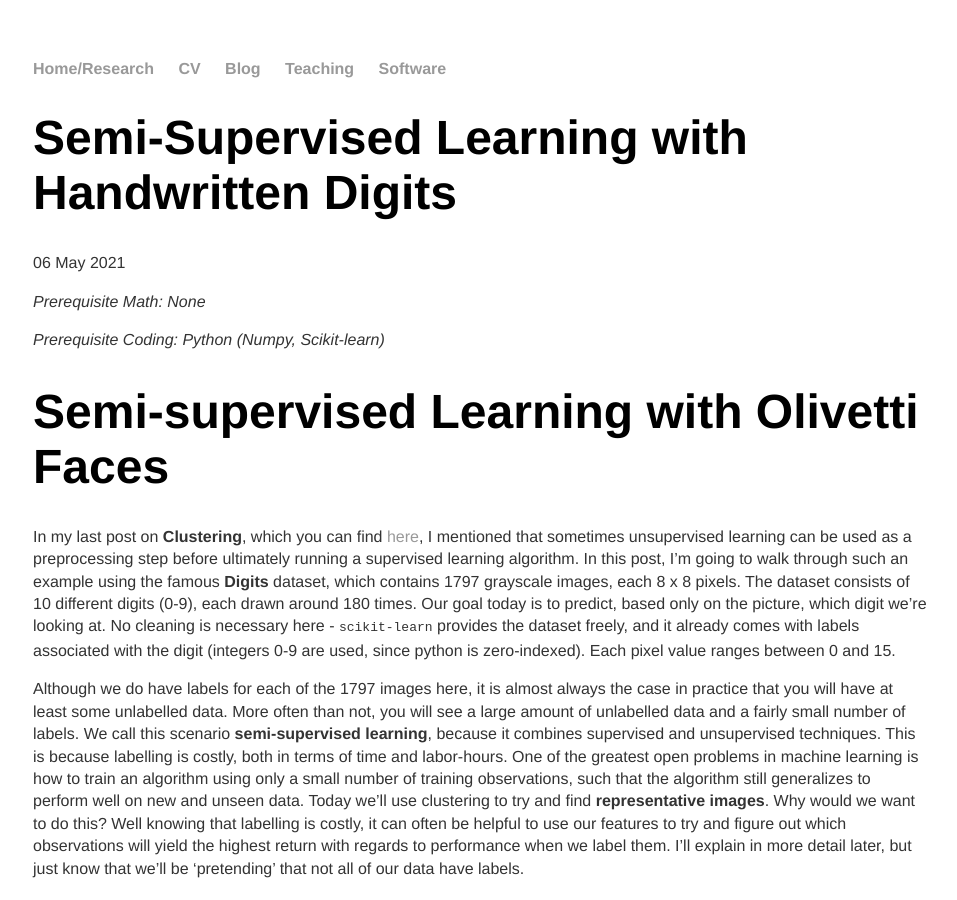
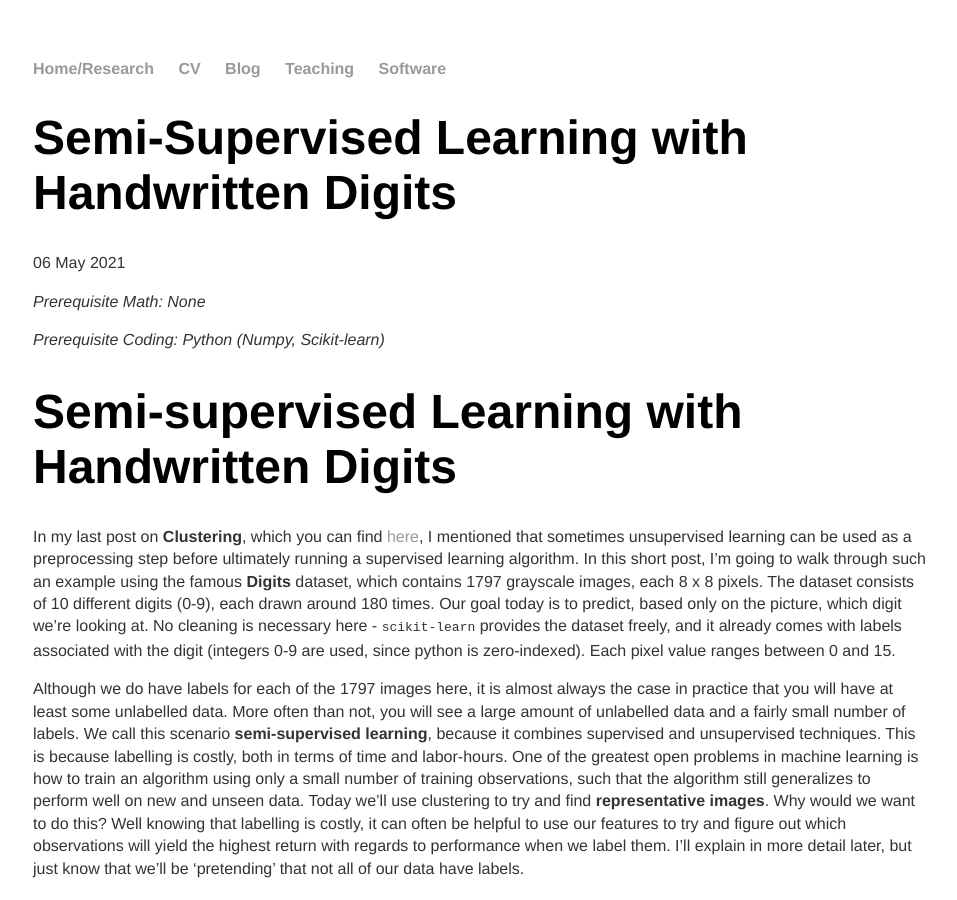
Before and after one commit to 12mre1/12mre1.github.io, a Jekyll site: the page built from _posts/2021-05-10-Semi-Supervised-Learning-With-Handwritten-Digits.md, in a window 1280 px wide and 900 px high. Shown: the whole window, without its empty margins (159-1116 px from the left). Built offline with Jekyll 4.4.1, drawn with Linux system fonts in a browser that asks for light colours; formulas are drawn with MathJax 3.

Commit message:
update semisup post

````diff
--- a/_posts/2021-05-10-Semi-Supervised-Learning-With-Handwritten-Digits.md
+++ b/_posts/2021-05-10-Semi-Supervised-Learning-With-Handwritten-Digits.md
@@ -7,8 +7,8 @@ _Prerequisite Math: None_
 
 _Prerequisite Coding: Python (Numpy, Scikit-learn)_
 
-# Semi-supervised Learning with Olivetti Faces
-In my last post on __Clustering__, which you can find [here](https://12mre1.github.io/blog/2021/05/06/Some-Common-Clustering-Techniques), I mentioned that sometimes unsupervised learning can be used as a preprocessing step before ultimately running a supervised learning algorithm. In this post, I'm going to walk through such an example using the famous __Digits__ dataset, which contains 1797 grayscale images, each 8 x 8 pixels. The dataset consists of 10 different digits (0-9), each drawn around 180 times. Our goal today is to predict, based only on the picture, which digit we're looking at. No cleaning is necessary here - `scikit-learn` provides the dataset freely, and it already comes with labels associated with the digit (integers 0-9 are used, since python is zero-indexed). Each pixel value ranges between 0 and 15.
+# Semi-supervised Learning with Handwritten Digits
+In my last post on __Clustering__, which you can find [here](https://12mre1.github.io/blog/2021/05/06/Some-Common-Clustering-Techniques), I mentioned that sometimes unsupervised learning can be used as a preprocessing step before ultimately running a supervised learning algorithm. In this short post, I'm going to walk through such an example using the famous __Digits__ dataset, which contains 1797 grayscale images, each 8 x 8 pixels. The dataset consists of 10 different digits (0-9), each drawn around 180 times. Our goal today is to predict, based only on the picture, which digit we're looking at. No cleaning is necessary here - `scikit-learn` provides the dataset freely, and it already comes with labels associated with the digit (integers 0-9 are used, since python is zero-indexed). Each pixel value ranges between 0 and 15.
 
 Although we do have labels for each of the 1797 images here, it is almost always the case in practice that you will have at least some unlabelled data. More often than not, you will see a large amount of unlabelled data and a fairly small number of labels. We call this scenario __semi-supervised learning__, because it combines supervised and unsupervised techniques. This is because labelling is costly, both in terms of time and labor-hours. One of the greatest open problems in machine learning is how to train an algorithm using only a small number of training observations, such that the algorithm still generalizes to perform well on new and unseen data. Today we'll use clustering to try and find __representative images__. Why would we want to do this? Well knowing that labelling is costly, it can often be helpful to use our features to try and figure out which observations will yield the highest return with regards to performance when we label them. I'll explain in more detail later, but just know that we'll be 'pretending' that not all of our data have labels.
 
@@ -58,8 +58,9 @@ plt.show()
 ```
 This code results in the following plot:
 
-<center><img src="/img/digits-10-1.png" alt = "digits"> </br>
-<img src="/img/digits-10-2.png" alt = "digits"></center>
+<center><img src="/img/digits-10-1.png" alt = "digits"></center>
+
+<center><img src="/img/digits-10-2.png" alt = "digits"></center>
 
 Notice how grainy these images are - this is just a consequence of the small number of features (8 x 8 = 64). Now, remember how I said we were 'pretending' that not all of our data is labelled? Well in practice, if you're going to label observations, the best place to start would be to create a labelled test set, so we can ultimately get some measure of performance for whatever algorithm we choose. So of the 1797 observations we have, I'll set aside 200 of them for testing. I'll set aside another 200 for validation, which will determine which values of the hyperparameters we use. . In both splits, I stratify by label, so we know we have a good number of observations from each class. Here is the code for both splits:
 
````
